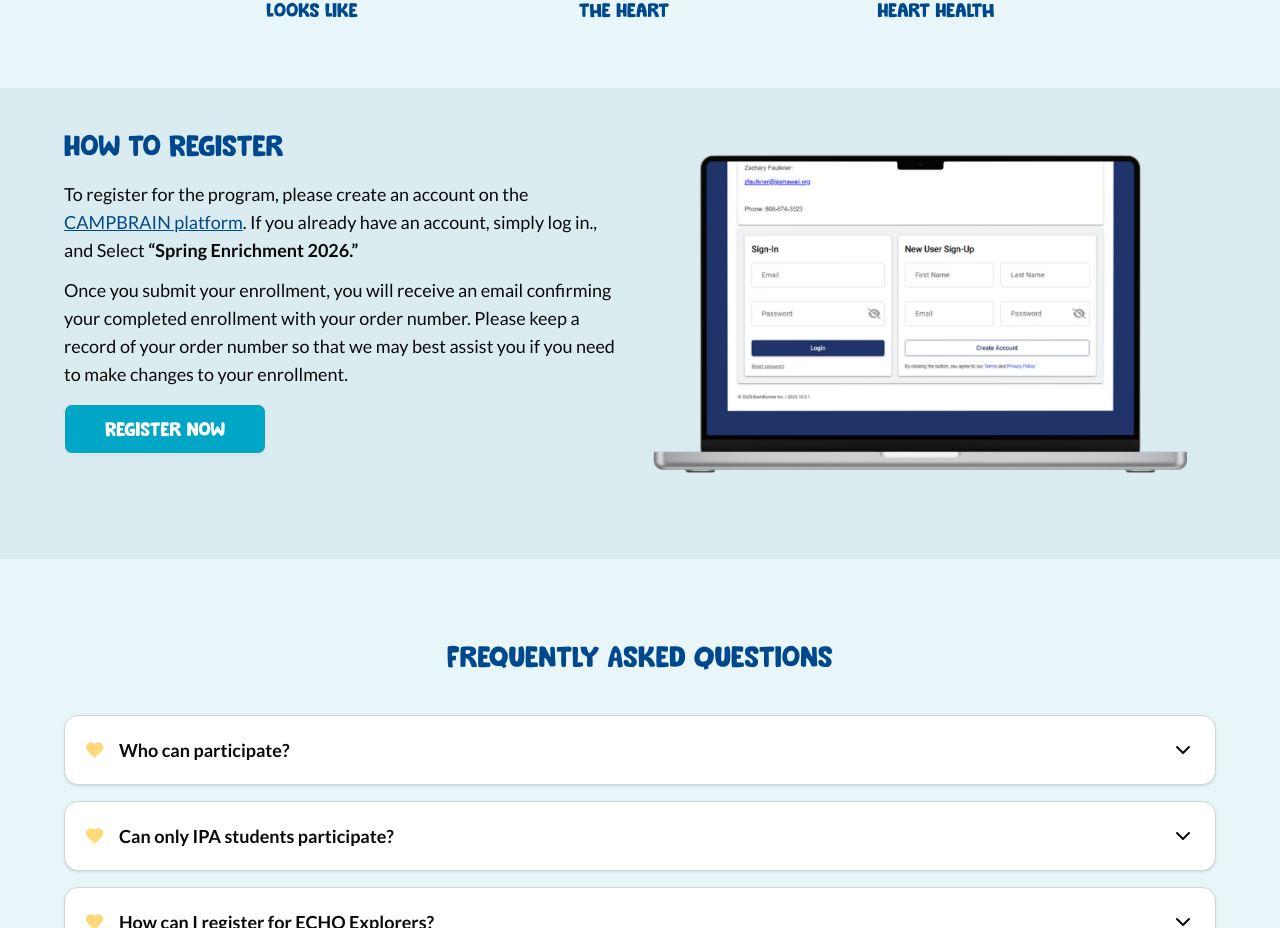
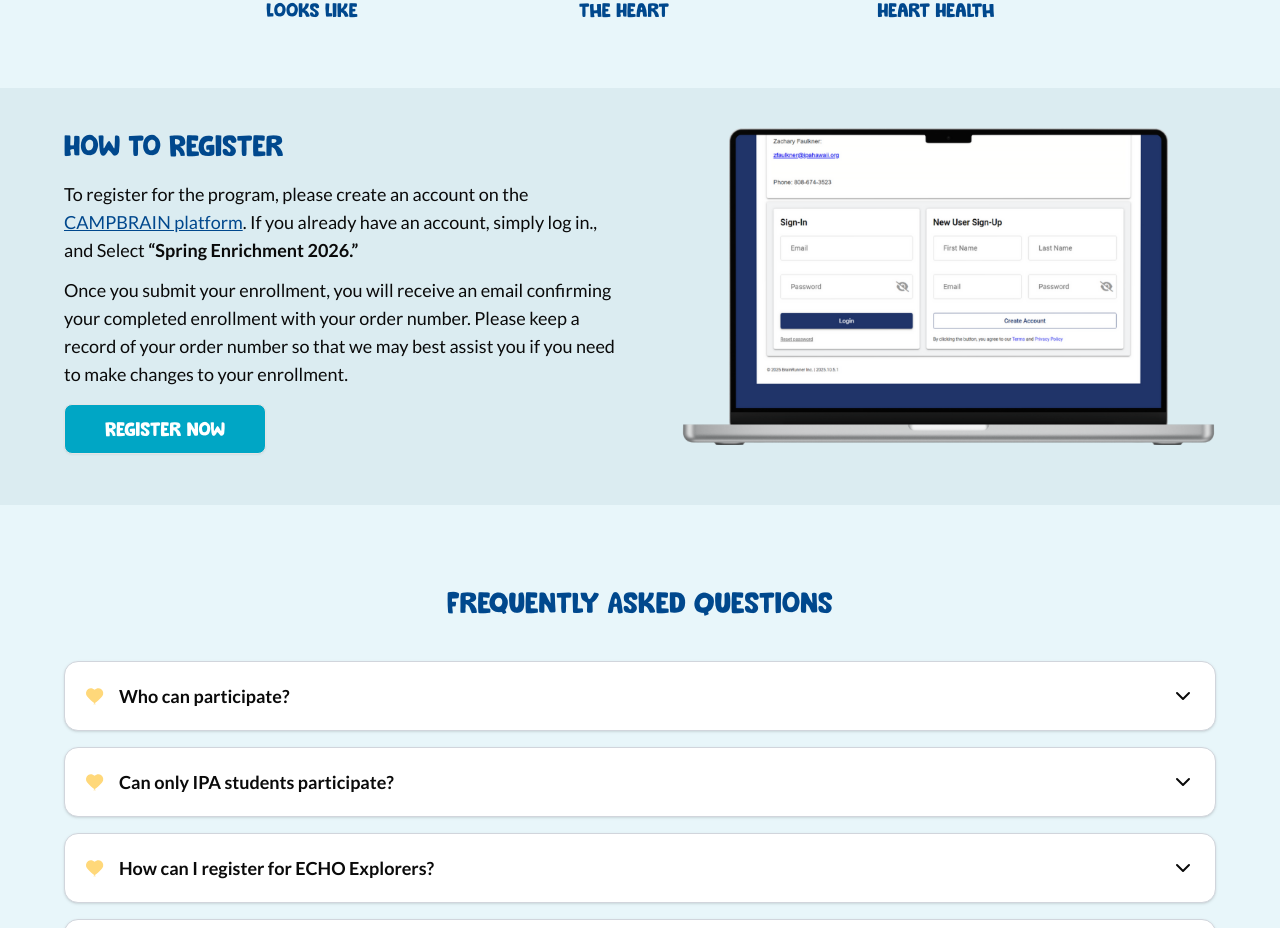
Before and after one commit to ganning127/echo_website, a Next.js app: page /program/echo-explorers in a window 1280 px wide. Shown: the part 1517-2445 px from the top of the page. Built offline with nearby package versions, Linux system fonts and the light colour scheme.

Commit message:
Program Screenshot update

```diff
--- a/src/app/program/echo-explorers/page.tsx
+++ b/src/app/program/echo-explorers/page.tsx
@@ -123,9 +123,9 @@ export default function EchoExplorers() {
                 </Button>
               </a>
             </div>
-            <div className="col-span-2">
+            <div className="col-span-2 flex justify-end">
               <Image
-                src="/How to register.png"
+                src="/Program_Registration.png"
                 alt="Registration"
                 width={535}
                 height={385}
```
Also changed, not shown: public/Program_Registration.png (added).
